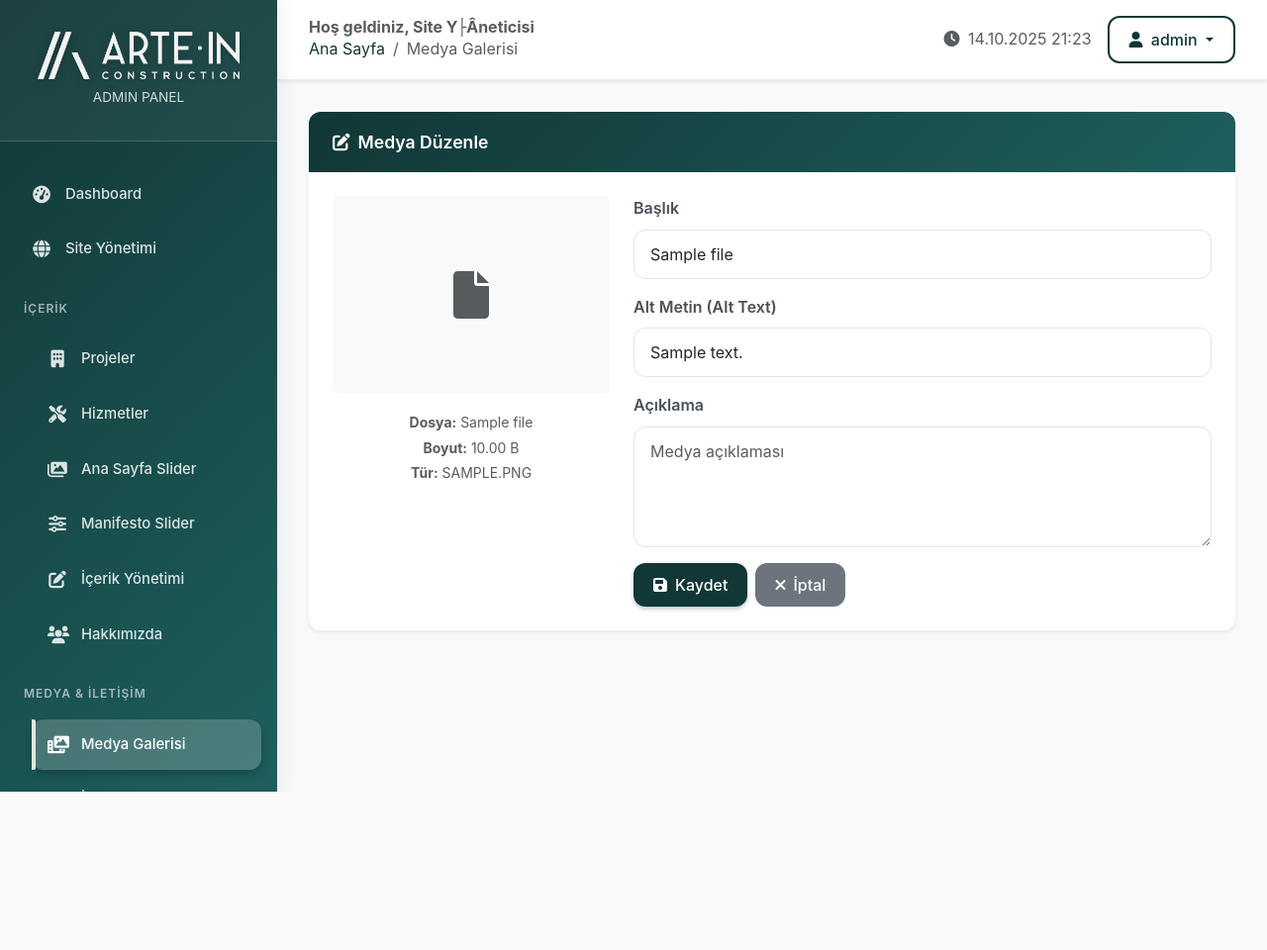
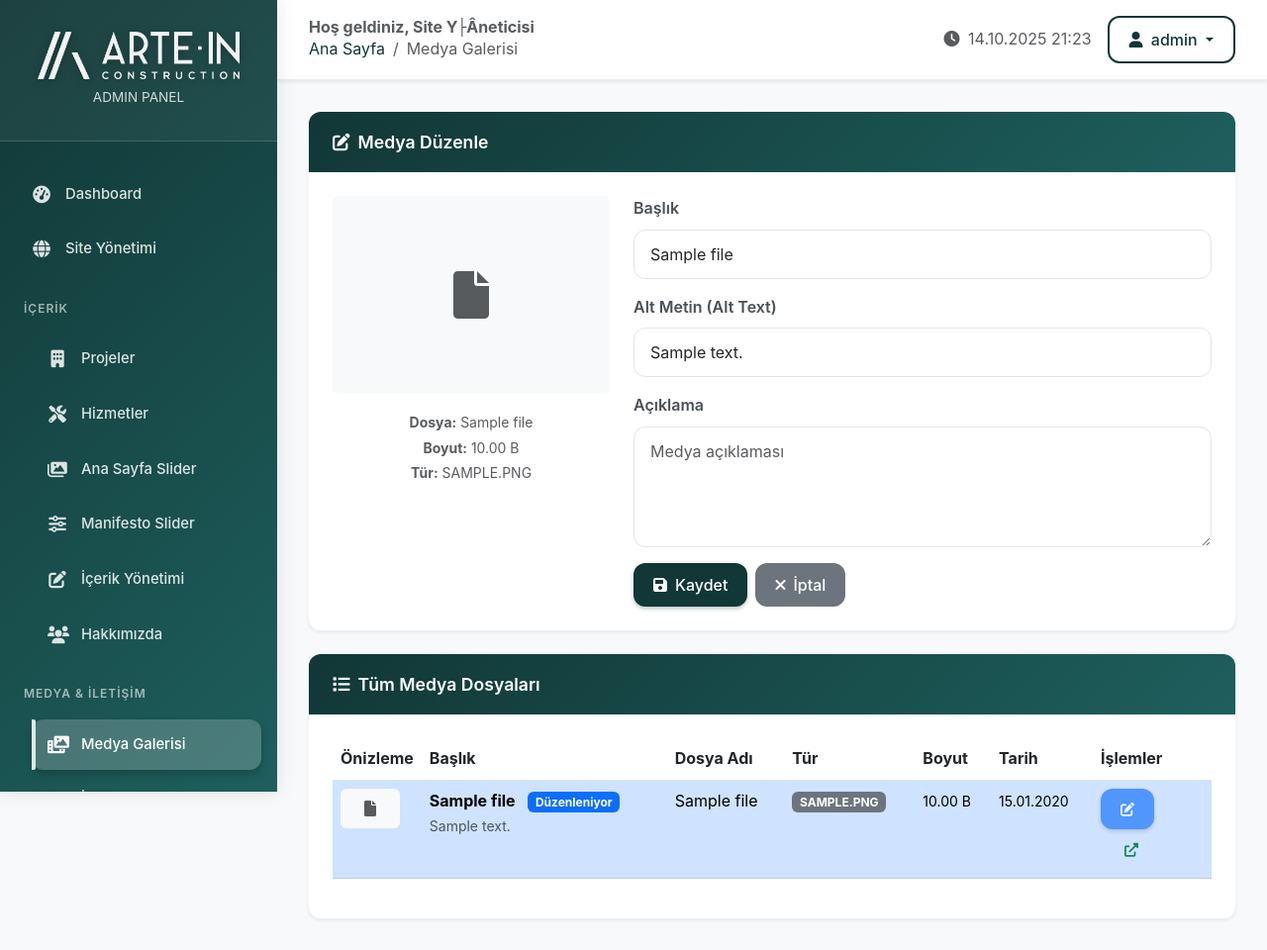
Before and after one commit to aliigan/tr.artein, a PHP site: page /app/admin/media.php?action=edit&id=1 in a window 1280 px wide. Shown: the whole page at 99% size. Before the commit the page ends 800 px from the top, so only its background shows below. Run offline with PHP 8.4, Linux system fonts and the light colour scheme; a user stored in the database is signed in; data comes from the database, SQL or seed files in the repository; tables that the repository leaves empty hold one stand-in row (values such as "Sample post"); data that the repository does not hold is empty; some libraries are stand-ins or nearby versions.

Commit message:
admin media management media list added.

```diff
--- a/app/admin/media.php
+++ b/app/admin/media.php
@@ -25,6 +25,11 @@ if ($action === 'edit') {
         header('Location: media.php');
         exit;
     }
+
+    // Edit sayfasında tüm medyaları da listele
+    $allMediaFiles = $database->fetchAll("SELECT m.*, a.username as uploader FROM media_files m
+                                         LEFT JOIN admin_users a ON m.uploaded_by = a.id
+                                         ORDER BY m.created_at DESC");
 }
 
 // İşlemler
@@ -270,6 +275,98 @@ include 'includes/header.php';
                 </form>
             </div>
         </div>
+    </div>
+</div>
+
+<!-- Medya Listesi -->
+<div class="card mt-4">
+    <div class="card-header">
+        <h5 class="mb-0"><i class="fas fa-list me-2"></i>Tüm Medya Dosyaları</h5>
+    </div>
+    <div class="card-body">
+        <?php if (empty($allMediaFiles)): ?>
+            <div class="text-center py-3">
+                <i class="fas fa-photo-video fa-2x text-muted mb-2"></i>
+                <p class="text-muted">Henüz medya dosyası bulunmuyor.</p>
+            </div>
+        <?php else: ?>
+            <div class="table-responsive">
+                <table class="table table-hover">
+                    <thead>
+                        <tr>
+                            <th style="width: 80px;">Önizleme</th>
+                            <th>Başlık</th>
+                            <th>Dosya Adı</th>
+                            <th>Tür</th>
+                            <th>Boyut</th>
+                            <th>Tarih</th>
+                            <th style="width: 120px;">İşlemler</th>
+                        </tr>
+                    </thead>
+                    <tbody>
+                        <?php foreach ($allMediaFiles as $media): ?>
+                            <tr <?= $media['id'] == $editMedia['id'] ? 'class="table-primary"' : '' ?>>
+                                <td>
+                                    <?php if ($media['media_type'] === 'video'): ?>
+                                        <div class="bg-dark rounded d-flex align-items-center justify-content-center" style="width: 60px; height: 40px;">
+                                            <i class="fas fa-play text-white"></i>
+                                        </div>
+                                    <?php elseif (in_array(strtolower($media['file_type']), ['jpg', 'jpeg', 'png', 'gif', 'webp'])): ?>
+                                        <img src="../../<?= escape($media['file_path']) ?>"
+                                             class="rounded" style="width: 60px; height: 40px; object-fit: cover;"
+                                             alt="<?= escape($media['alt_text']) ?>">
+                                    <?php else: ?>
+                                        <div class="bg-light rounded d-flex align-items-center justify-content-center" style="width: 60px; height: 40px;">
+                                            <i class="fas fa-file text-muted"></i>
+                                        </div>
+                                    <?php endif; ?>
+                                </td>
+                                <td>
+                                    <strong><?= escape($media['title']) ?: 'Başlık yok' ?></strong>
+                                    <?php if ($media['id'] == $editMedia['id']): ?>
+                                        <span class="badge bg-primary ms-2">Düzenleniyor</span>
+                                    <?php endif; ?>
+                                    <?php if ($media['alt_text']): ?>
+                                        <br><small class="text-muted"><?= escape($media['alt_text']) ?></small>
+                                    <?php endif; ?>
+                                </td>
+                                <td>
+                                    <span title="<?= escape($media['original_name']) ?>">
+                                        <?= escape(substr($media['original_name'], 0, 25)) ?>
+                                        <?= strlen($media['original_name']) > 25 ? '...' : '' ?>
+                                    </span>
+                                </td>
+                                <td>
+                                    <span class="badge bg-secondary"><?= strtoupper($media['file_type']) ?></span>
+                                </td>
+                                <td>
+                                    <small><?= formatFileSize($media['file_size']) ?></small>
+                                </td>
+                                <td>
+                                    <small><?= formatDate($media['created_at'], 'd.m.Y') ?></small>
+                                </td>
+                                <td>
+                                    <?php if ($media['id'] != $editMedia['id']): ?>
+                                        <a href="media.php?action=edit&id=<?= $media['id'] ?>"
+                                           class="btn btn-sm btn-outline-primary" title="Düzenle">
+                                            <i class="fas fa-edit"></i>
+                                        </a>
+                                    <?php else: ?>
+                                        <span class="btn btn-sm btn-primary disabled">
+                                            <i class="fas fa-edit"></i>
+                                        </span>
+                                    <?php endif; ?>
+                                    <a href="<?= SITE_URL ?>/<?= escape($media['file_path']) ?>"
+                                       target="_blank" class="btn btn-sm btn-outline-success ms-1" title="Aç">
+                                        <i class="fas fa-external-link-alt"></i>
+                                    </a>
+                                </td>
+                            </tr>
+                        <?php endforeach; ?>
+                    </tbody>
+                </table>
+            </div>
+        <?php endif; ?>
     </div>
 </div>
 
```
